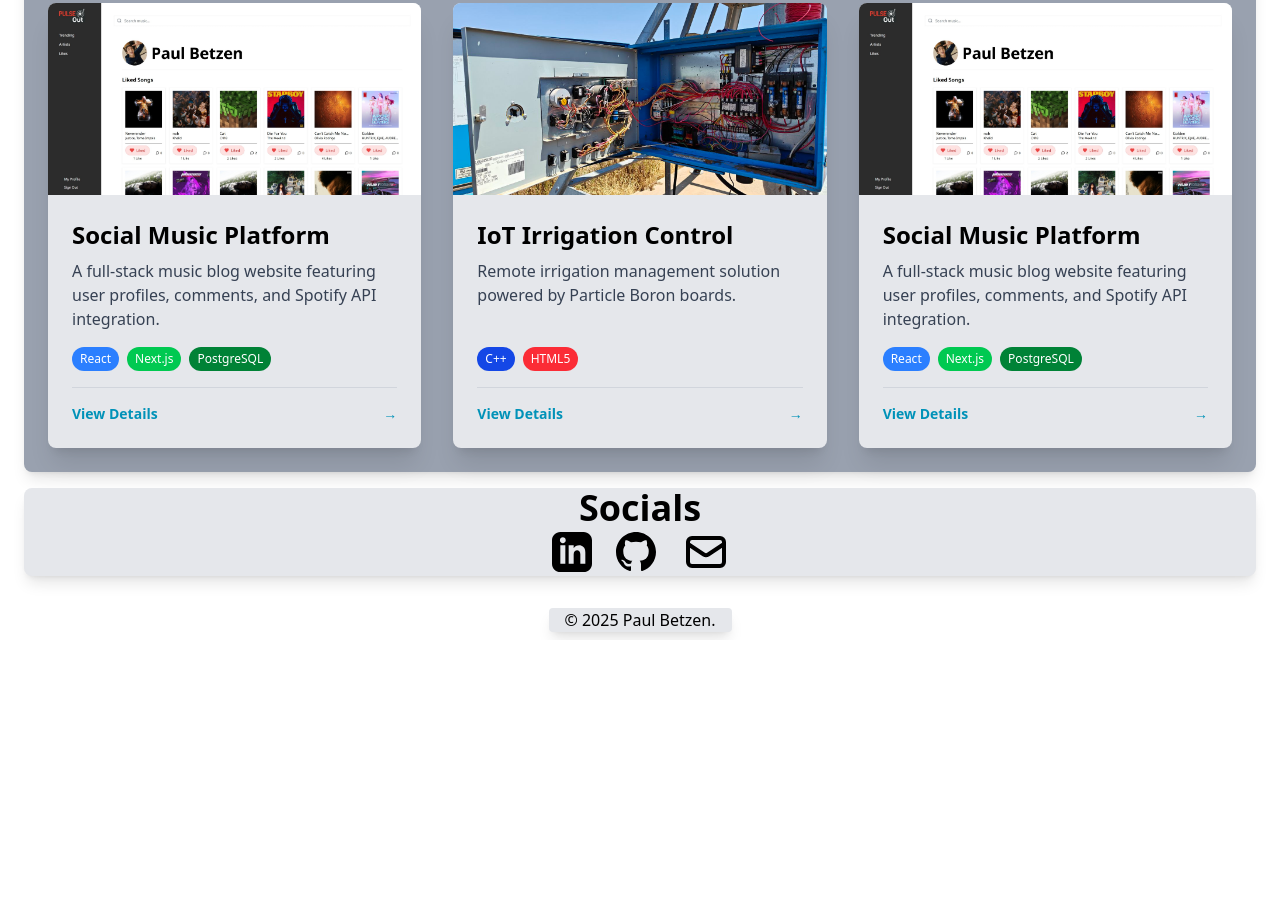
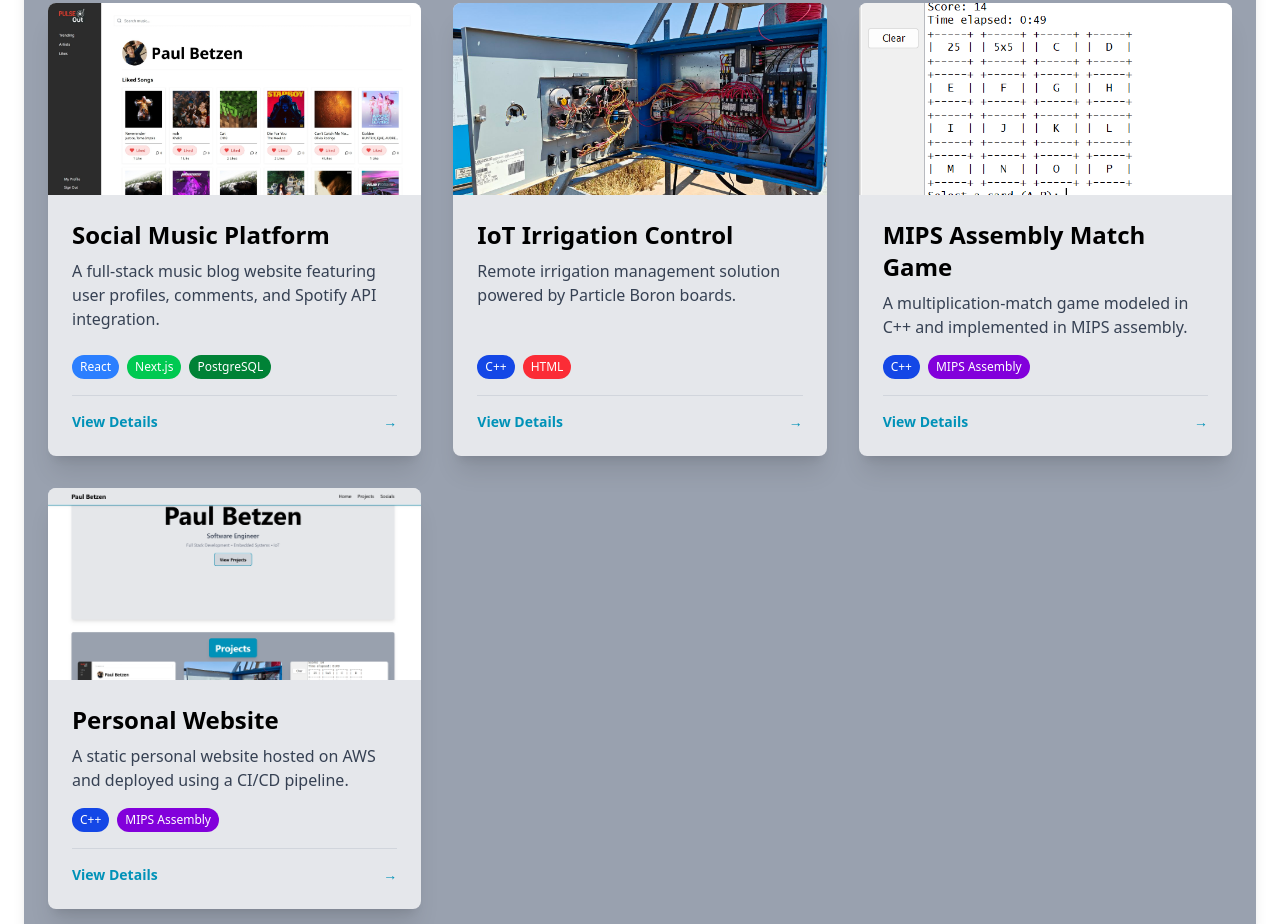
Before and after one commit to Paulthelol/StaticPortfolioWebsite2526, a website: page index.html in a window 1280 px wide. Shown: the part 893-1817 px from the top of the page. Before the commit the page ends 1533 px from the top, so only its background shows below. Drawn offline with Linux system fonts and the light colour scheme.

Commit message:
Add MIPS assembly match game and start adding personal website

```diff
--- a/index.html
+++ b/index.html
@@ -92,7 +92,7 @@
 
                         <div class="mb-4 flex flex-wrap gap-2">
                             <span class="bg-blue-700 text-white text-xs px-2 py-1 rounded-full">C++</span>
-                            <span class="bg-red-500 text-white text-xs px-2 py-1 rounded-full">HTML5</span>
+                            <span class="bg-red-500 text-white text-xs px-2 py-1 rounded-full">HTML</span>
                         </div>
 
                         <div
@@ -103,25 +103,51 @@
                     </div>
                 </div>
 
-                <!--Pulseout Card-->
-                <div onclick="openModal('pulseout')"
+                <!--MIPS Assembly Match Game Card-->
+                <div onclick="openModal('assemblyMatchGame')"
                     class="bg-gray-200 rounded-lg shadow-xl overflow-hidden transform hover:scale-105 transition duration-300 cursor-pointer group flex flex-col h-full">
                     <div class="h-48 overflow-hidden">
-                        <img src="images/PulseoutProjectImage.jpeg"
-                            onerror="this.src='https://placehold.co/600x400?text=Social+Music+Platform'"
+                        <img src="images/matrixmultiplication1.png"
+                            onerror="this.src='https://placehold.co/600x400?text=MIPS+Assembly+Match+Game'"
                             alt="Social Music Platform"
                             class="w-full h-full object-cover transition duration-500 group-hover:scale-110">
                     </div>
                     <div class="p-6 grow flex flex-col">
-                        <h3 class="text-2xl font-bold mb-2 group-hover:text-cyan-600 transition">Social Music Platform
+                        <h3 class="text-2xl font-bold mb-2 group-hover:text-cyan-600 transition">MIPS Assembly Match
+                            Game
                         </h3>
-                        <p class="text-gray-700 mb-4 grow">A full-stack music blog website featuring user profiles,
-                            comments, and Spotify API integration.</p>
+                        <p class="text-gray-700 mb-4 grow">A multiplication-match game modeled in C++ and implemented in
+                            MIPS assembly.</p>
 
                         <div class="mb-4 flex flex-wrap gap-2">
-                            <span class="bg-blue-500 text-white text-xs px-2 py-1 rounded-full">React</span>
-                            <span class="bg-green-500 text-white text-xs px-2 py-1 rounded-full">Next.js</span>
-                            <span class="bg-green-700 text-white text-xs px-2 py-1 rounded-full">PostgreSQL</span>
+                            <span class="bg-blue-700 text-white text-xs px-2 py-1 rounded-full">C++</span>
+                            <span class="bg-purple-700 text-white text-xs px-2 py-1 rounded-full">MIPS Assembly</span>
+                        </div>
+
+                        <div
+                            class="mt-auto border-t pt-4 border-gray-300 flex justify-between items-center text-cyan-600 font-semibold text-sm">
+                            <span>View Details</span>
+                            <span>&rarr;</span>
+                        </div>
+                    </div>
+                </div>
+
+                <!--MIPS Assembly Match Game Card-->
+                <div onclick="openModal('personalWebsite')"
+                    class="bg-gray-200 rounded-lg shadow-xl overflow-hidden transform hover:scale-105 transition duration-300 cursor-pointer group flex flex-col h-full">
+                    <div class="h-48 overflow-hidden">
+                        <img src="images/personalWebsiteScreenshot1.png"
+                            onerror="this.src='https://placehold.co/600x400?text=MIPS+Assembly+Match+Game'"
+                            alt="Social Music Platform"
+                            class="w-full h-full object-cover transition duration-500 group-hover:scale-110">
+                    </div>
+                    <div class="p-6 grow flex flex-col">
+                        <h3 class="text-2xl font-bold mb-2 group-hover:text-cyan-600 transition">Personal Website</h3>
+                        <p class="text-gray-700 mb-4 grow">A static personal website hosted on AWS and deployed using a CI/CD pipeline.</p>
+
+                        <div class="mb-4 flex flex-wrap gap-2">
+                            <span class="bg-blue-700 text-white text-xs px-2 py-1 rounded-full">C++</span>
+                            <span class="bg-purple-700 text-white text-xs px-2 py-1 rounded-full">MIPS Assembly</span>
                         </div>
 
                         <div
--- a/script.js
+++ b/script.js
@@ -8,10 +8,10 @@ const projectData = {
             "images/PulseoutProjectSongPageImage.jpeg",
             "images/PulseoutSearchResultsImage.png"
         ],
-        description: `PulseOut is a comprehensive social media application designed specifically for music lovers. It solves the problem of disjointed music sharing by allowing users to post reviews, rate albums, and follow friends' listening habits in real-time.
+        description: `PulseOut is a social media application designed specifically for music lovers. It solves the problem of disjointed music sharing by allowing users to post reviews, discover trending songs, and explore friends' favorites in real-time.
 
                 The system leverages the Spotify API to pull accurate metadata for millions of songs and artists. The backend handles complex relationships between users, songs, and comments using a normalized PostgreSQL schema.`,
-        techStack: ["React", "Next.js", "Tailwind CSS", "PostgreSQL", "Spotify API"],
+        techStack: ["React", "Next.js", "Tailwind CSS", "PostgreSQL", "Spotify API", "Vercel"],
         links: [
             { text: "View Source Code", url: "https://github.com/Paulthelol/pulseout", icon: "github" },
             { text: "Live Demo", url: "https://pulseout.vercel.app/", icon: "external" }
@@ -25,9 +25,35 @@ const projectData = {
             "images/PushoverUpdatesMobile.png"
         ],
         description: `This embedded systems project reduces water waste and improves workflow efficiency in agricultural settings. Using Particle Boron boards, the system monitors center pivot irrigation systems and allows farmers to remotely manage pivot irrigation and ground well systems via a static web interface.`,
-        techStack: ["C++", "Particle IoT", "HTML5", "CSS3", "Embedded Systems"],
+        techStack: ["C++", "Particle IoT", "HTML", "CSS", "Embedded Systems"],
         links: [
             { text: "Particle Boron Board", url: "https://docs.particle.io/boron/", icon: "doc" }
+        ]
+    },
+    assemblyMatchGame: {
+        title: "MIPS Assembly Multiplication Match Game",
+        images: [
+            "images/matrixmultiplication1.png",
+            "images/matrixmultiplication2.png"
+        ],
+        description: `This MIPS assembly project's primary focus was understanding the design and implemention of basic assembly programs. To help ease implementation in assembly language, the project was first implemented in C++. This higher-level code was then conceptually translated into lower-level assembly code which was organized into various files, each of which corresponded to a specific function.
+
+        The use of Mars MIPS simulator allowed for easier debugging through the use step-by-step instruction execution and the ability to view the content of all registers and system memory.`,
+        techStack: ["C++", "MIPS Assembly", "Mars MIPS Simulator"],
+        links: [
+            { text: "Particle Boron Board", url: "https://docs.particle.io/boron/", icon: "doc" }
+        ]
+    },
+    personalWebsite: {
+        title: "Personal Website",
+        images: [
+            "images/personalWebsiteScreenshot1.png",
+            "images/personalWebsiteScreenshot2.png"
+        ],
+        description: `Placeholder text...`,
+        techStack: ["HTML", "Javascript", "Tailwind CSS", "Amazon Web Services"],
+        links: [
+            { text: "View Source Code", url: "https://github.com/Paulthelol/StaticPortfolioWebsite2526", icon: "github" }
         ]
     }
 };
```
Also changed, not shown: images/matrixmultiplication1.png (added), images/matrixmultiplication2.png (added), images/personalWebsiteScreenshot1.png (added), images/personalWebsiteScreenshot2.png (added), nodeCommand.txt (line endings or trailing spaces), output.css.
